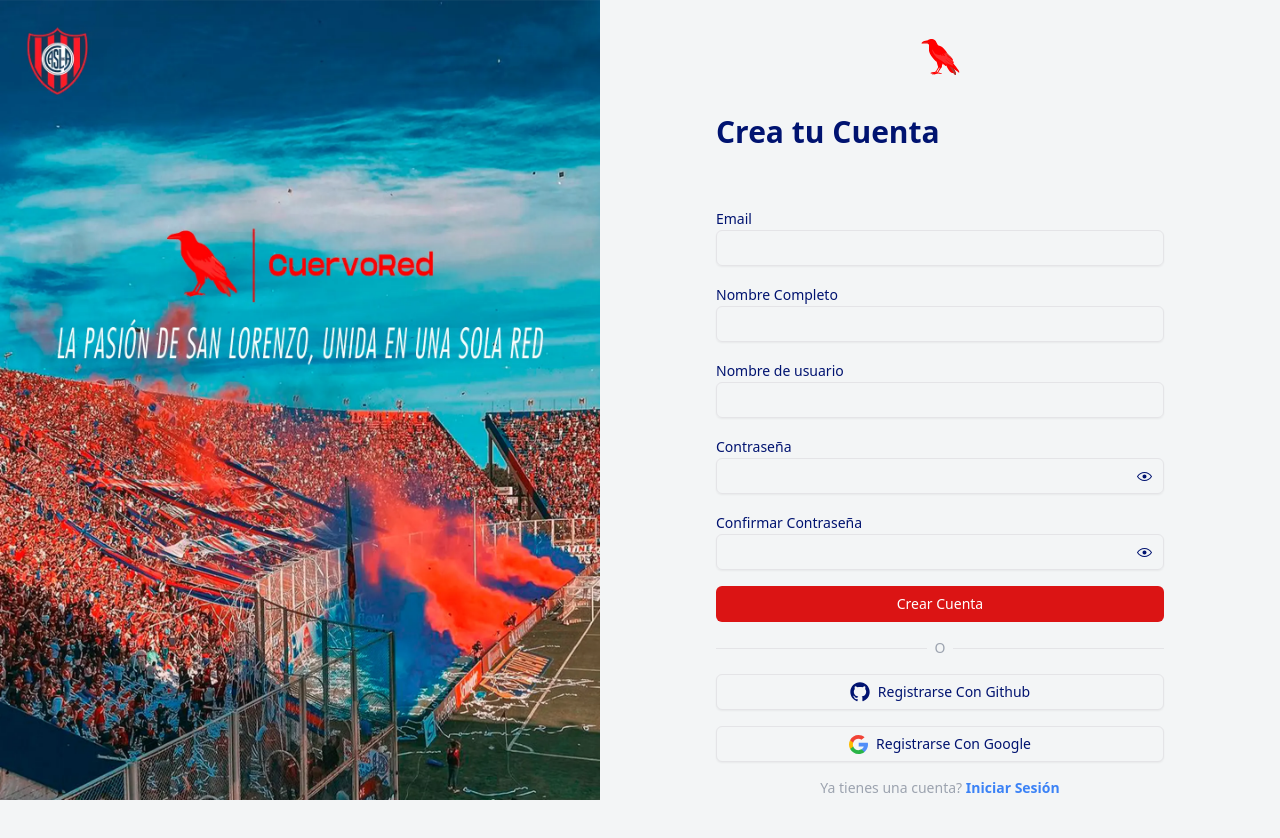
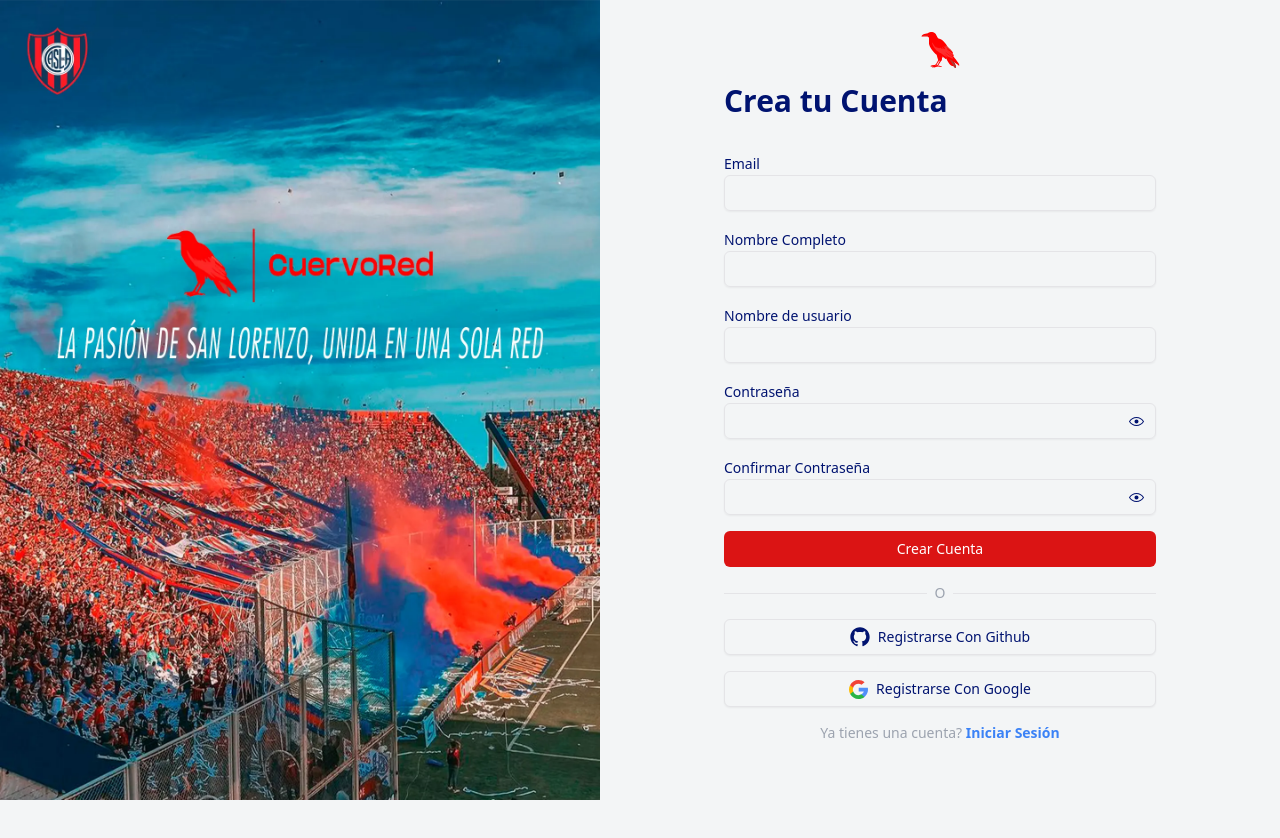
Before and after one commit to ValentinZoia/cuervored, a Next.js app: page /auth/register in a window 1280 px wide. Shown: the top 838 px of the page. After the commit the page ends 800 px from the top, so only its background shows below. Built offline with nearby package versions, Linux system fonts and the light colour scheme.

Commit message:
fix(fix bug of scrolling-y and add the overflow-y-auto to Forms components)

```diff
--- a/src/app/auth/login/page.tsx
+++ b/src/app/auth/login/page.tsx
@@ -30,11 +30,11 @@ export default function LoginPage() {
       </div>
 
       {/* Formulario */}
-      <div className="flex-1 flex flex-col justify-center items-center px-4 py-8 lg:px-8">
+      <div className="max-h-screen flex-1 flex flex-col justify-center items-center px-4 gap-2">
         <div className="mb-8">
           <CuervoLogo />
         </div>
-        <div className="w-full max-w-md space-y-6">
+        <div className="w-full max-w-md px-2 overflow-y-auto">
           <h1 className="text-3xl font-bold">Iniciar Sesión</h1>
           <LoginForm />
         </div>
--- a/src/app/auth/register/form.tsx
+++ b/src/app/auth/register/form.tsx
@@ -49,36 +49,39 @@ export default function SignUpForm() {
       )}
 
       {/* Email*/}
-      <div>
+
+        <div className="flex-1">
         <Label htmlFor="email" className={`${state?.errors?.email && "text-red-500"}`}>Email</Label>
-        <Input type="email" id="email" name="email" />
+        <Input type="email" id="email" name="email" className="h-8 md:h-9"  />
       </div>
       {state?.errors?.email && (
         <small className="text-sm text-red-500">{state.errors.email[0]}</small>
       )}
 
       {/* FullName*/}
-      <div>
+      <div className="flex-1">
         <Label htmlFor="email" className={`${state?.errors?.full_name && "text-red-500"}`}>Nombre Completo</Label>
-        <Input type="text" id="full_name" name="full_name" />
+        <Input type="text" id="full_name" name="full_name" className="h-8 md:h-9"/>
       </div>
       {state?.errors?.full_name && (
         <small className="text-sm text-red-500">{state.errors.full_name[0]}</small>
       )}
 
+
+
       {/* UserName*/}
-      <div>
+      <div className="flex-1">
         <Label htmlFor="email" className={`${state?.errors?.username && "text-red-500"}`}>Nombre de usuario</Label>
-        <Input type="text" id="username" name="username" />
+        <Input type="text" id="username" name="username" className="h-8 md:h-9" />
       </div>
       {state?.errors?.username && (
         <small className="text-sm text-red-500">{state.errors.username[0]}</small>
       )}
 
       {/* Password*/}
-      <div>
+      <div className="flex-1">
         <Label htmlFor="password" className={`${state?.errors?.password && "text-red-500"}`}>Contraseña</Label>
-        <InputPassword type="password" id="password" name="password" />
+        <InputPassword type="password" id="password" name="password" className="h-8 md:h-9" />
       </div>
       {state?.errors?.password && (
         <div className="text-sm text-red-500">
@@ -91,6 +94,8 @@ export default function SignUpForm() {
         </div>
       )}
 
+
+
       {/* Confirm Password*/}
       <div>
         <Label htmlFor="confirmPassword" className={`${state?.errors?.confirmPassword && "text-red-500"}`}>Confirmar Contraseña</Label>
@@ -98,6 +103,7 @@ export default function SignUpForm() {
           type="password"
           id="confirmPassword"
           name="confirmPassword"
+          className="h-8 md:h-9"
         />
       </div>
       {state?.errors?.confirmPassword && (
--- a/src/app/auth/register/page.tsx
+++ b/src/app/auth/register/page.tsx
@@ -27,11 +27,11 @@ export default function LoginPage() {
           </div>
 
           {/* Formulario */}
-          <div className="flex-1 flex flex-col justify-center items-center px-4 py-8 lg:px-8">
-            <div className="mb-8">
+          <div className="max-h-screen flex-1 flex flex-col justify-center items-center gap-2 px-4 ">
+            <div>
               <CuervoLogo />
             </div>
-            <div className="w-full max-w-md space-y-6">
+            <div className="w-full max-w-md px-2 overflow-y-auto ">
               <h1 className="text-3xl font-bold">Crea tu Cuenta</h1>
               <SignUpForm />
             </div>
```
